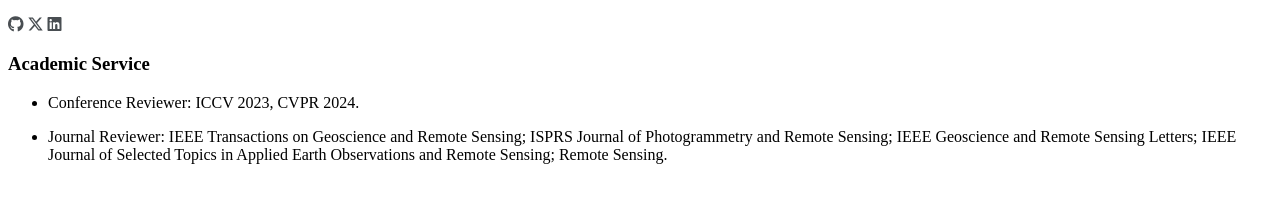
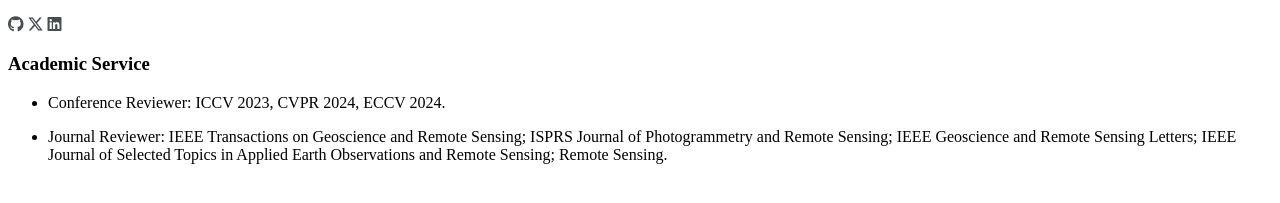
Before and after one commit to ruizhaocv/ruizhaocv.github.io, a Jekyll site: the page built from _pages/includes/academic_service.md, in a window 1280 px wide. Shown: the part 375-578 px from the top of the page. Built offline with Jekyll 4.4.1, drawn with Linux system fonts in a browser that asks for light colours; nearby versions of some CDN libraries; some web fonts are replaced; our own code applies the rules of GitHub Pages for plain Markdown files; a style sheet for code colours, icons or effects is not loaded.

Commit message:
add academic service

```diff
--- a/_pages/includes/academic_service.md
+++ b/_pages/includes/academic_service.md
@@ -1,6 +1,6 @@
 
 # Academic Service
-- Conference Reviewer: ICCV 2023, CVPR 2024.
+- Conference Reviewer: ICCV 2023, CVPR 2024, ECCV 2024.
 
 - Journal Reviewer:
 IEEE Transactions on Geoscience and Remote Sensing;
```
